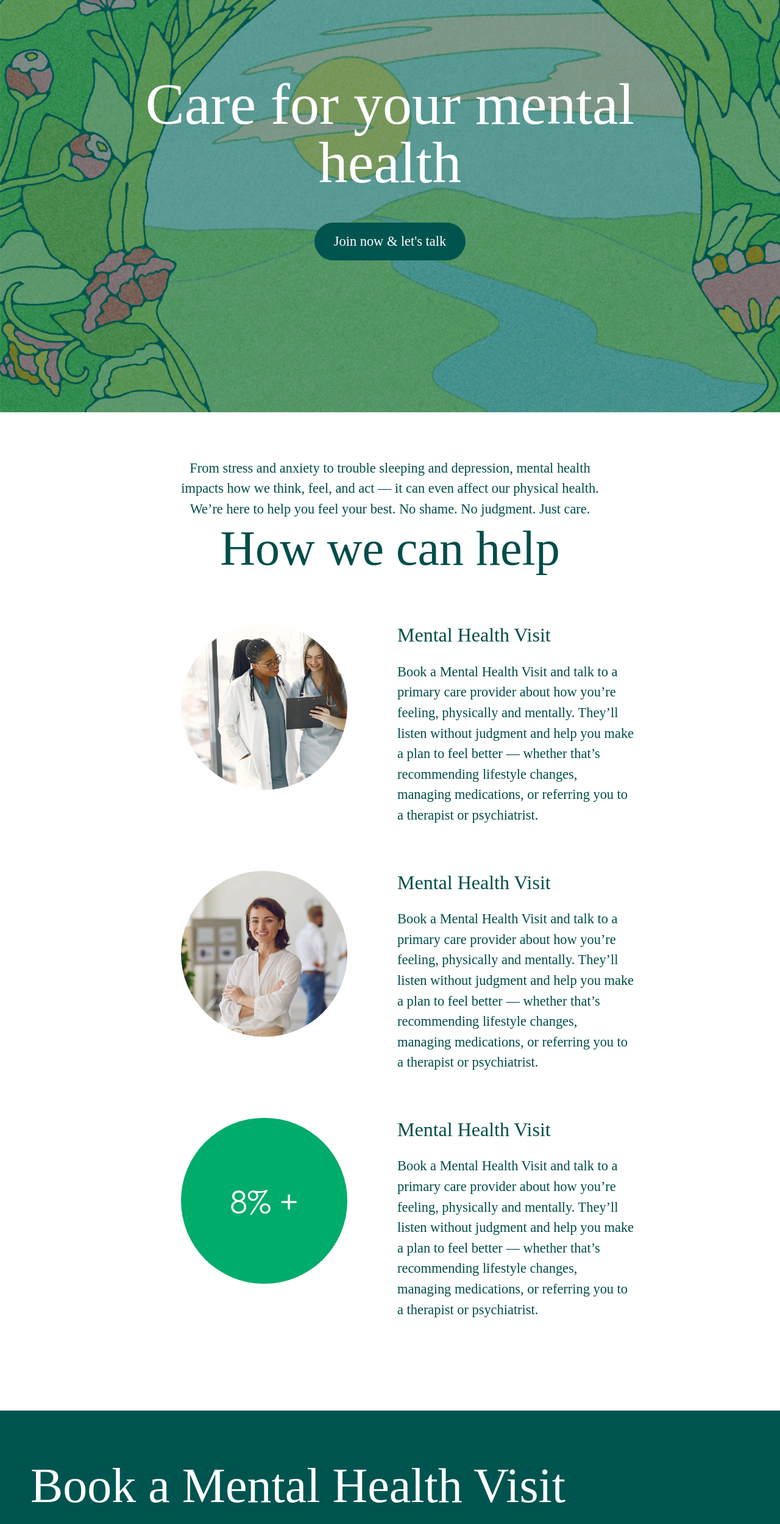
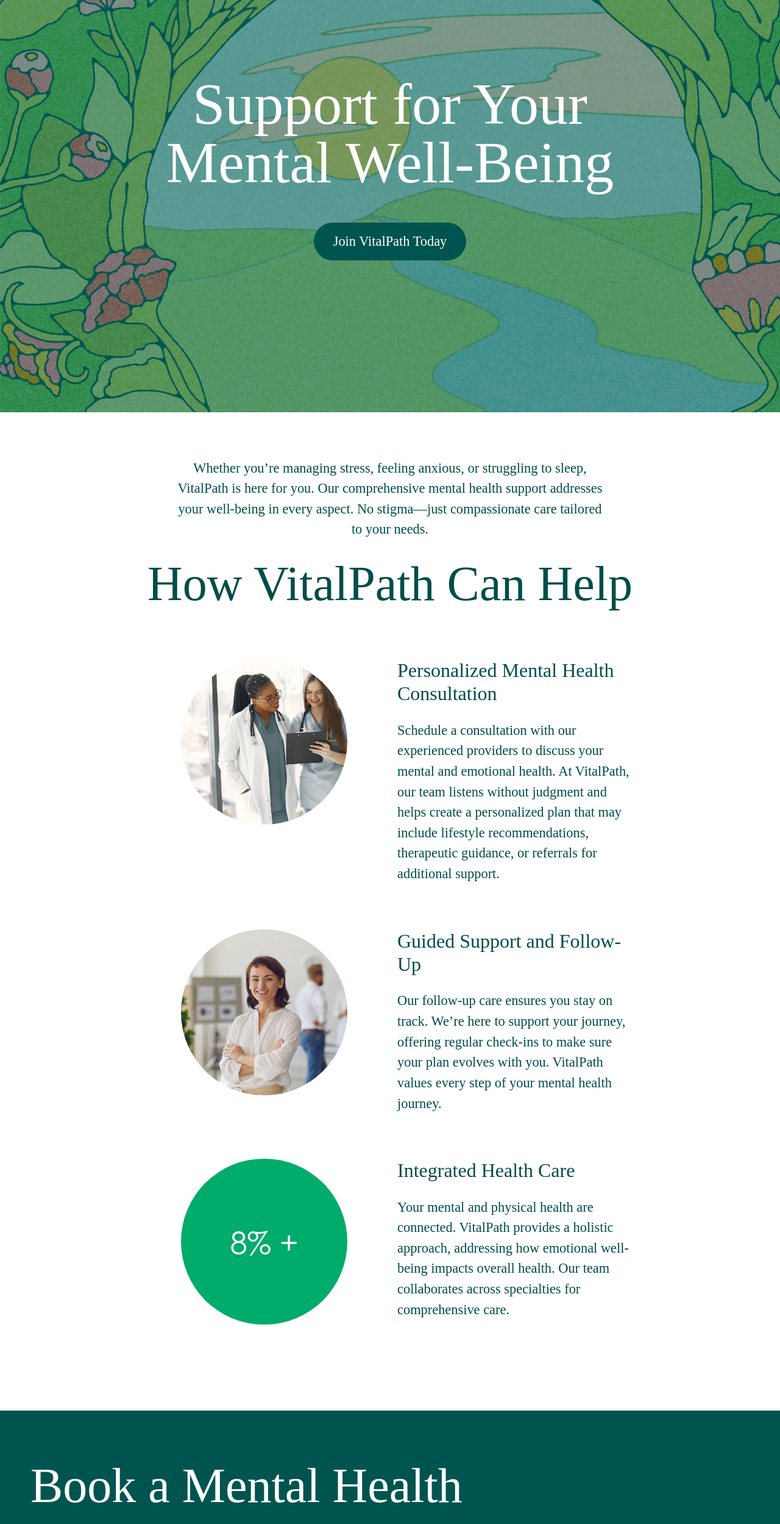
Before and after one commit to LinoKhan1/healthcare, a React (Vite) app: page /mental in a window 1280 px wide. Shown: the part 200-2699 px from the top of the page at 61% size. Built offline with nearby package versions, Linux system fonts and the light colour scheme; a web font is replaced by a local one.

Commit message:
feat(business-results-page): changed texts in mental health page

```diff
--- a/src/pages/business/mental_heath/MentalHealth.jsx
+++ b/src/pages/business/mental_heath/MentalHealth.jsx
@@ -20,113 +20,92 @@
                 <div className="main">
                     <div className="hero-section">
                         <section className="section">
-                            <h1>Care for your mental health</h1>
-                            <button className="primary-btn">Join now & let's talk</button>
+                            <h1>Support for Your Mental Well-Being</h1>
+                            <button className="primary-btn">Join VitalPath Today</button>
                             <div className="arrow-down" onClick={scrollToHelpSection}>
                                 <FontAwesomeIcon icon={faArrowDown} />
                             </div>
                         </section>
-
                     </div>
                     <div className="help-section">
                         <section className="section">
                             <div className="help-preview">
-                                <p>From stress and anxiety to trouble sleeping and depression, mental health impacts how we think, feel, and act — it can even affect our physical health. We’re here to help you feel your best. No shame. No judgment. Just care.</p>
+                                <p>Whether you’re managing stress, feeling anxious, or struggling to sleep, VitalPath is here for you. Our comprehensive mental health support addresses your well-being in every aspect. No stigma—just compassionate care tailored to your needs.</p>
                                 <div className="title">
-                                    <h1 className="display-1">How we can help</h1>
+                                    <h1 className="display-1">How VitalPath Can Help</h1>
                                 </div>
                             </div>
                             <div className="row row-general">
                                 <div className="col col-general">
                                     <div className="image">
-                                        <img className="img-fluid" src={Care_one} alt="" />
-
-
+                                        <img className="img-fluid" src={Care_one} alt="Mental Health Support" />
                                     </div>
-
                                 </div>
                                 <div className="col col-general help-text">
-                                    <h2>Mental Health Visit</h2>
-                                    <p>Book a Mental Health Visit and talk to a primary care provider about how you’re feeling, physically and mentally. They’ll listen without judgment and help you make a plan to feel better — whether that’s recommending lifestyle changes, managing medications, or referring you to a therapist or psychiatrist.</p>
+                                    <h2>Personalized Mental Health Consultation</h2>
+                                    <p>Schedule a consultation with our experienced providers to discuss your mental and emotional health. At VitalPath, our team listens without judgment and helps create a personalized plan that may include lifestyle recommendations, therapeutic guidance, or referrals for additional support.</p>
                                 </div>
                             </div>
                             <div className="row row-general">
                                 <div className="col col-general">
                                     <div className="image">
-                                        <img className="img-fluid" src={Care_two} alt="" />
-
-
+                                        <img className="img-fluid" src={Care_two} alt="Care Options" />
                                     </div>
-
                                 </div>
                                 <div className="col col-general help-text">
-                                    <h2>Mental Health Visit</h2>
-                                    <p>Book a Mental Health Visit and talk to a primary care provider about how you’re feeling, physically and mentally. They’ll listen without judgment and help you make a plan to feel better — whether that’s recommending lifestyle changes, managing medications, or referring you to a therapist or psychiatrist.</p>
+                                    <h2>Guided Support and Follow-Up</h2>
+                                    <p>Our follow-up care ensures you stay on track. We’re here to support your journey, offering regular check-ins to make sure your plan evolves with you. VitalPath values every step of your mental health journey.</p>
                                 </div>
                             </div>
                             <div className="row row-general">
                                 <div className="col col-general">
                                     <div className="image">
-                                        <img className="img-fluid" src={Care_three} alt="" />
-
+                                        <img className="img-fluid" src={Care_three} alt="Comprehensive Approach" />
                                     </div>
-
                                 </div>
                                 <div className="col col-general help-text">
-                                    <h2>Mental Health Visit</h2>
-                                    <p>Book a Mental Health Visit and talk to a primary care provider about how you’re feeling, physically and mentally. They’ll listen without judgment and help you make a plan to feel better — whether that’s recommending lifestyle changes, managing medications, or referring you to a therapist or psychiatrist.</p>
+                                    <h2>Integrated Health Care</h2>
+                                    <p>Your mental and physical health are connected. VitalPath provides a holistic approach, addressing how emotional well-being impacts overall health. Our team collaborates across specialties for comprehensive care.</p>
                                 </div>
                             </div>
-
-
-
                         </section>
-
                     </div>
                     <div className="book-section">
                         <section className="section">
                             <div className="row">
                                 <div className="col-lg-9">
-                                    <h1 className="display-1">Book a Mental Health Visit to talk to a primary care provider</h1>
+                                    <h1 className="display-1">Book a Mental Health Consultation with VitalPath</h1>
                                 </div>
                                 <div className="col-lg-3">
-                                    <button className="secondary-btn">Book now</button>
+                                    <button className="secondary-btn">Book Now</button>
                                 </div>
-
                             </div>
                         </section>
-
                     </div>
                     <div className="areas-section">
                         <section className="section">
                             <div className="row">
                                 <div className="col-lg-6">
-                                    <img className="img-fluid" src={Care_one} alt="" />
+                                    <img className="img-fluid" src={Care_one} alt="Areas of Support" />
                                 </div>
                                 <div className="col-lg-6">
-                                    <h1 className="display-1">Some things we can help with</h1>
+                                    <h1 className="display-1">Areas We Support</h1>
                                     <ul>
-                                        <li>Agitation, irritability, or frustrated mood</li>
-                                        <li>Alcohol abuse or misuse</li>
-                                        <li>Anxiety</li>
-                                        <li>Attention deficit disorder</li>
-                                        <li>Depression or feeling sad</li>
-                                        <li>Grief and suvivorship</li>
-                                        <li>Insomnia</li>
-
-
+                                        <li>Anxiety and mood management</li>
+                                        <li>Alcohol misuse support</li>
+                                        <li>Stress and resilience building</li>
+                                        <li>Attention and focus challenges</li>
+                                        <li>Depression and grief counseling</li>
+                                        <li>Insomnia treatment and sleep support</li>
                                     </ul>
                                 </div>
                             </div>
-
                         </section>
-
                     </div>
                     <div className="testimonial-section">
                         <section className="section">
                             <div className="title">
-                                <h1 className="display-1">See how we helped Whitney take control of her anxiety</h1>
-
+                                <h1 className="display-1">See How We Helped Alex Find Balance and Manage Anxiety</h1>
                             </div>
                             <div className="testimonial-video">
                                 <video width={1200} className="img-fluid" controls>
@@ -135,47 +114,30 @@
                                 </video>
                             </div>
                         </section>
-
                     </div>
                     <div className="faq-section">
                         <section className="section">
-
                             <h1 className="display-1">FAQ</h1>
                             <Accordion defaultActiveKey="0">
                                 <Accordion.Item eventKey="0">
-                                    <Accordion.Header>Accordion Item #1</Accordion.Header>
+                                    <Accordion.Header>What mental health services does VitalPath offer?</Accordion.Header>
                                     <Accordion.Body>
-                                        Lorem ipsum dolor sit amet, consectetur adipiscing elit, sed do
-                                        eiusmod tempor incididunt ut labore et dolore magna aliqua. Ut enim ad
-                                        minim veniam, quis nostrud exercitation ullamco laboris nisi ut
-                                        aliquip ex ea commodo consequat. Duis aute irure dolor in
-                                        reprehenderit in voluptate velit esse cillum dolore eu fugiat nulla
-                                        pariatur. Excepteur sint occaecat cupidatat non proident, sunt in
-                                        culpa qui officia deserunt mollit anim id est laborum.
+                                        VitalPath provides consultations for managing mental health concerns such as anxiety, depression, and insomnia. Our providers offer personalized recommendations, therapeutic support, and refer to specialists if needed.
                                     </Accordion.Body>
                                 </Accordion.Item>
                                 <Accordion.Item eventKey="1">
-                                    <Accordion.Header>Accordion Item #2</Accordion.Header>
+                                    <Accordion.Header>How can I get started with a mental health visit?</Accordion.Header>
                                     <Accordion.Body>
-                                        Lorem ipsum dolor sit amet, consectetur adipiscing elit, sed do
-                                        eiusmod tempor incididunt ut labore et dolore magna aliqua. Ut enim ad
-                                        minim veniam, quis nostrud exercitation ullamco laboris nisi ut
-                                        aliquip ex ea commodo consequat. Duis aute irure dolor in
-                                        reprehenderit in voluptate velit esse cillum dolore eu fugiat nulla
-                                        pariatur. Excepteur sint occaecat cupidatat non proident, sunt in
-                                        culpa qui officia deserunt mollit anim id est laborum.
+                                        Getting started is easy. Simply book an appointment, and our team will guide you through your initial consultation and discuss personalized care options tailored to your needs.
                                     </Accordion.Body>
                                 </Accordion.Item>
                             </Accordion>
-
                         </section>
-
                     </div>
                 </div>
             </div>
         </div>
     );
-
-}
+};
 
 export default Mental;
--- a/src/pages/business/mental_heath/mental.scss
+++ b/src/pages/business/mental_heath/mental.scss
@@ -72,6 +72,7 @@
         }
 
         h1 {
+            margin-top: 24px;
             color: #004D49;
         }
     }
```
